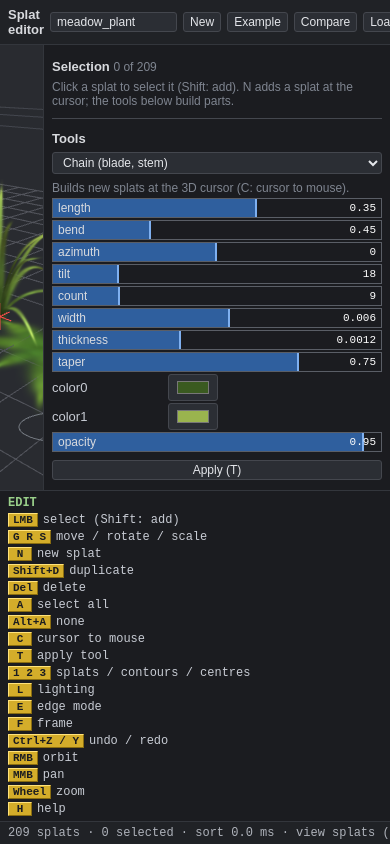
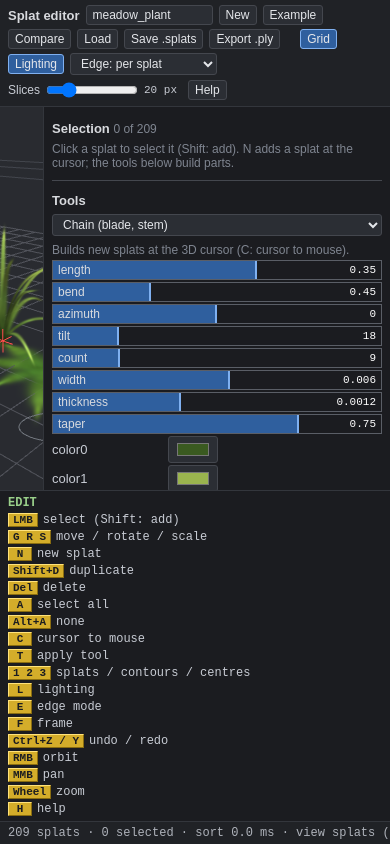
Before and after one commit to pavlo-alkhimov/vegetation-renderer, a plain HTML site: page tools/splat_editor/index.html in a window 390 px wide. Drawn offline with Linux system fonts and the light colour scheme; animation ran at ten frames a second.

Commit message:
Splat editor: contour sections spaced by a screen distance; selection in grid style
View 2 draws sections of the 2-sigma ellipsoid parallel to each local
plane, spread evenly edge to edge along the normal axis, at least the
toolbar Slices distance apart (default 20 px): the central one always,
then pairs up to 9, so the count per axis follows the splat's size on
screen. Selected splats are drawn the same way (sections and grid) in
orange in every view. Toolbar no longer squeezes its buttons.

Co-Authored-By: Claude Opus 5.5 <noreply@anthropic.com>

```diff
--- a/tools/splat_editor/index.html
+++ b/tools/splat_editor/index.html
@@ -23,6 +23,8 @@
     <option value="0">Edge: all Gaussian</option><option value="1">Edge: all saturated</option>
     <option value="2">Edge: all generalized</option><option value="3">Edge: all cut-off</option>
   </select>
+  <label class="tlabel" title="distance between contour sections on screen (view 2 and the selection)">Slices
+    <input id="slice_px" type="range" min="6" max="80" step="1" value="20"> <span id="slice_val"></span></label>
   <button id="btn_help">Help</button>
 </div>
 <div id="main">
--- a/tools/splat_editor/js/main.js
+++ b/tools/splat_editor/js/main.js
@@ -5,7 +5,7 @@ const STORE_MODEL = 'splat_editor.model', STORE_TITLE = 'splat_editor.title';
 const FOV = 45 * Math.PI / 180;
 
 const E = {
-    list: [], title: 'meadow_plant', cursor: [0, 0, 0], mode: 0, edge: -1, lit: true, grid: true, centres: false,
+    list: [], title: 'meadow_plant', cursor: [0, 0, 0], mode: 0, edge: -1, slice_px: 20, lit: true, grid: true, centres: false,
     tool: 'chain', tool_P: {}, undo: [], redo: [], xf: null, editing: false, mouse: [0, 0],
     cam: { az: 0.7, el: 0.35, dist: 1.2, target: [0, 0.12, 0] }, R: null, view_key: '', data_dirty: true, msg: '', msg_t: 0,
 };
@@ -313,7 +313,9 @@ function help_text()
         'TOOLS    panel on the right: Chain (blade, stem), Leaf, Blob build at the cursor; Radial copies, Mirror and Colour\n' +
         '         variation work on the selection with the cursor as pivot. T applies the current tool.\n' +
         'VIEW     RMB drag orbit, MMB (or Shift+RMB) drag pan, wheel zoom, F frame selection (or all)\n' +
-        '         1 splats, 2 contours (2-sigma ellipses in the splat\'s own planes; planes with an axis under 3 px hidden),\n         3 centres; L lighting (normal = shortest axis); G grid via toolbar\n' +
+        '         1 splats, 2 contours (sections of the 2-sigma ellipsoid parallel to the splat\'s own planes, spaced by the\n' +
+        '         toolbar "Slices" distance, central one with a grid; planes with an axis under 3 px hidden). The selection\n' +
+        '         is always drawn this way, in orange.\n         3 centres; L lighting (normal = shortest axis); G grid via toolbar\n' +
         'EDGE     each splat has an edge mode and a "hardness" (0..1), both in the panel. The toolbar list (or E) shows\n' +
         '         each splat in its own mode ("per splat") or forces one mode on all. Compare: four copies of the model\n' +
         '         side by side (Gaussian, saturated, generalized, cut-off), each adapted to its mode.\n' +
@@ -459,6 +461,8 @@ function ui_init()
     $('btn_ply').addEventListener('click', () => download(E.title + '.ply', ply_write(E.list)));
     $('btn_grid').addEventListener('click', () => { E.grid = !E.grid; });
     $('btn_lit').addEventListener('click', () => { E.lit = !E.lit; });
+    const sl = $('slice_px'), slv = () => { E.slice_px = parseInt(sl.value, 10); $('slice_val').textContent = E.slice_px + ' px'; };
+    sl.addEventListener('input', slv); sl.addEventListener('change', () => sl.blur()); slv();
     $('edge').addEventListener('change', ev => { E.edge = parseInt(ev.target.value, 10); ev.target.blur(); });
     $('btn_help').addEventListener('click', () => { $('help').classList.toggle('hidden'); $('btn_help').blur(); });
     $('title').addEventListener('change', e => { E.title = e.target.value.trim().replace(/[^\w-]/g, '_') || 'model'; e.target.value = E.title; changed(false); });
@@ -483,7 +487,7 @@ function main()
         if (E.data_dirty || key !== E.view_key) { render_upload(E.R, E.list, cam.view); E.view_key = key; E.data_dirty = false; }
         const nsel = E.list.reduce((n, t) => n + (t.sel ? 1 : 0), 0);
         $('btn_grid').classList.toggle('on', E.grid); $('btn_lit').classList.toggle('on', E.lit);   // toggle state (also changed by keys)
-        render_frame(E.R, cam, { mode: E.mode, edge: E.edge, lit: E.lit, grid: E.grid, cursor: E.cursor, list: E.list, nsel: nsel, bg: [0.16, 0.17, 0.19] });
+        render_frame(E.R, cam, { mode: E.mode, edge: E.edge, slice_px: E.slice_px, lit: E.lit, grid: E.grid, cursor: E.cursor, list: E.list, nsel: nsel, bg: [0.16, 0.17, 0.19] });
         let s = E.list.length + ' splats · ' + nsel + ' selected · sort ' + E.R.sort_ms.toFixed(1) + ' ms · view ' + ['splats', 'contours', 'centres'][E.mode] +
                 (E.lit ? ' (lit)' : '') + ' · edge ' + (E.edge < 0 ? 'per splat' : EDGE_NAMES[E.edge] + ' (all)') + ' · cursor ' + E.cursor.map(v => v.toFixed(3)).join(' ');
         if (E.mode === 1) {
--- a/tools/splat_editor/js/render.js
+++ b/tools/splat_editor/js/render.js
@@ -126,14 +126,18 @@ void main() {
     o = vec4(c, 1.0);
 }`;
 
-// Contour rings: the 2-sigma ellipses in the splat's three local planes (a_pos.w = ring: 0 xy, 1 yz, 2 zx). A ring is
-// dropped when either of its two axes is under u_minpx pixels across (diameter at 2 sigma): flat splats show only
-// their outline, tiny splats nothing.
+// Contour rings: sections of the 2-sigma ellipsoid by planes parallel to the splat's three local planes
+// (a_pos.w = plane + 3 * slot; plane 0 xy, 1 yz, 2 zx). A plane family is dropped when either of its two in-plane axes is
+// under u_minpx pixels across (diameter at 2 sigma): flat splats show only their outline, tiny splats nothing. Along the
+// normal axis the sections are spread evenly from edge to edge, at least u_space pixels apart: an odd count (the central
+// section always, then pairs), up to SLICES_MAX, so long axes get more sections than short ones. Off-centre sections
+// are drawn dimmer.
+const SLICES_MAX = 9;
 const VS_RING = `#version 300 es
 layout(location=0) in vec4 a_pos;
 layout(location=1) in vec3 i_pos; layout(location=2) in vec3 i_scale; layout(location=3) in vec4 i_rot; layout(location=4) in vec4 i_col;
 layout(location=5) in float i_sel;
-uniform mat4 u_vp, u_view; uniform float u_focal, u_minpx; uniform int u_only_sel;
+uniform mat4 u_vp, u_view; uniform float u_focal, u_minpx, u_space; uniform int u_only_sel;
 out vec4 v_col;
 mat3 qmat(vec4 q) {
     float w = q.x, x = q.y, y = q.z, z = q.w;
@@ -146,11 +150,19 @@ void main() {
     if (u_only_sel == 1 && i_sel < 0.5) return;
     float depth = max(-(u_view * vec4(i_pos, 1.0)).z, 1e-4);
     vec3 px = 4.0 * i_scale * u_focal / depth;                       // 2-sigma diameter of each axis in pixels
-    int r = int(a_pos.w + 0.5);
+    int code = int(a_pos.w + 0.5), r = code % 3, j = code / 3;
     vec2 ax = r == 0 ? px.xy : r == 1 ? px.yz : px.xz;
     if (min(ax.x, ax.y) < u_minpx) return;
-    gl_Position = u_vp * vec4(i_pos + qmat(normalize(i_rot)) * (a_pos.xyz * i_scale * 2.0), 1.0);
-    v_col = i_sel > 0.5 ? vec4(1.0, 0.62, 0.15, 1.0) : vec4(min(i_col.rgb * 1.25 + 0.08, vec3(1.0)), 1.0);
+    float len = r == 0 ? px.z : r == 1 ? px.x : px.y;                 // normal axis, 2-sigma diameter in pixels
+    int n = 1 + 2 * int(clamp(floor((len / max(u_space, 1.0) - 1.0) * 0.5), 0.0, float(${SLICES_MAX - 1}) * 0.5));
+    if (j >= n) return;
+    int m = j == 0 ? 0 : (j % 2 == 1 ? (j + 1) / 2 : -(j + 1) / 2);
+    float f = 2.0 * float(m) / float(n + 1);                          // offset along the normal, in units of 2 sigma
+    vec3 nrm = r == 0 ? vec3(0.0, 0.0, 1.0) : r == 1 ? vec3(1.0, 0.0, 0.0) : vec3(0.0, 1.0, 0.0);
+    vec3 loc = a_pos.xyz * sqrt(max(1.0 - f * f, 0.0)) + nrm * f;
+    gl_Position = u_vp * vec4(i_pos + qmat(normalize(i_rot)) * (loc * i_scale * 2.0), 1.0);
+    vec3 col = i_sel > 0.5 ? vec3(1.0, 0.62, 0.15) : min(i_col.rgb * 1.25 + 0.08, vec3(1.0));
+    v_col = vec4(j == 0 ? col : col * 0.6, 1.0);
 }`;
 
 // Contour fills: a grid inside each visible contour ellipse (same planes and hiding rule as the rings), lines in the
@@ -160,7 +172,7 @@ const VS_FILL = `#version 300 es
 layout(location=0) in vec4 a_pos;                                    // xy = corner (+-1), z unused, w = plane
 layout(location=1) in vec3 i_pos; layout(location=2) in vec3 i_scale; layout(location=3) in vec4 i_rot; layout(location=4) in vec4 i_col;
 layout(location=5) in float i_sel;
-uniform mat4 u_vp, u_view; uniform float u_focal, u_minpx, u_cellpx;
+uniform mat4 u_vp, u_view; uniform float u_focal, u_minpx, u_cellpx; uniform int u_only_sel;
 out vec2 v_uv; out vec2 v_m; flat out float v_cell; flat out vec4 v_col;
 mat3 qmat(vec4 q) {
     float w = q.x, x = q.y, y = q.z, z = q.w;
@@ -175,6 +187,7 @@ float step125(float x) {
 }
 void main() {
     gl_Position = vec4(0.0, 0.0, 2.0, 1.0);
+    if (u_only_sel == 1 && i_sel < 0.5) return;
     float depth = max(-(u_view * vec4(i_pos, 1.0)).z, 1e-4);
     vec3 px = 4.0 * i_scale * u_focal / depth;
     int r = int(a_pos.w + 0.5);
@@ -186,7 +199,7 @@ void main() {
     v_uv = a_pos.xy;
     v_m = a_pos.xy * s;
     v_cell = step125(u_cellpx * depth / u_focal);
-    v_col = vec4(min(i_col.rgb * 1.25 + 0.08, vec3(1.0)), 0.5);
+    v_col = i_sel > 0.5 && u_only_sel == 1 ? vec4(1.0, 0.62, 0.15, 0.5) : vec4(min(i_col.rgb * 1.25 + 0.08, vec3(1.0)), 0.5);
     gl_Position = u_vp * vec4(i_pos + a * v_m.x + b * v_m.y, 1.0);
 }`;
 const FS_FILL = `#version 300 es
@@ -231,12 +244,13 @@ function sphere_mesh()
     const P = (i, j) => { const th = j / nv * Math.PI, ph = i / nu * 2 * Math.PI; return [Math.sin(th) * Math.cos(ph), Math.cos(th), Math.sin(th) * Math.sin(ph)]; };
     for (let j = 0; j < nv; j++)
         for (let i = 0; i < nu; i++) tri.push(...P(i, j), ...P(i + 1, j), ...P(i + 1, j + 1), ...P(i, j), ...P(i + 1, j + 1), ...P(i, j + 1));
-    for (let k = 0; k < 3; k++)
-        for (let i = 0; i < 32; i++)
-            for (const a of [i, i + 1]) {
-                const c = Math.cos(a / 32 * 2 * Math.PI), s = Math.sin(a / 32 * 2 * Math.PI);
-                ring.push(...(k === 0 ? [c, s, 0] : k === 1 ? [0, c, s] : [c, 0, s]), k);
-            }
+    for (let j = 0; j < SLICES_MAX; j++)                              // slice slot j, plane k: w = k + 3 j
+        for (let k = 0; k < 3; k++)
+            for (let i = 0; i < 32; i++)
+                for (const a of [i, i + 1]) {
+                    const c = Math.cos(a / 32 * 2 * Math.PI), s = Math.sin(a / 32 * 2 * Math.PI);
+                    ring.push(...(k === 0 ? [c, s, 0] : k === 1 ? [0, c, s] : [c, 0, s]), k + 3 * j);
+                }
     const fill = [];                                                  // one quad per local plane (corner xy, plane w)
     for (let k = 0; k < 3; k++) for (const c of [[-1, -1], [1, -1], [1, 1], [-1, -1], [1, 1], [-1, 1]]) fill.push(c[0], c[1], 0, k);
     return { tri: new Float32Array(tri), ring: new Float32Array(ring), fill: new Float32Array(fill) };
@@ -329,14 +343,29 @@ function grid_lines()
     return d;
 }
 
-function rings_draw(R, cam, vp, h, minpx, only_sel)
+function rings_draw(R, cam, vp, h, minpx, only_sel, space)
 {
     const gl = R.gl, u = R.pr.u;
     gl.useProgram(R.pr.p);
     gl.uniformMatrix4fv(u.u_vp, false, vp); gl.uniformMatrix4fv(u.u_view, false, cam.view);
     gl.uniform1f(u.u_focal, cam.focal * h); gl.uniform1f(u.u_minpx, minpx); gl.uniform1i(u.u_only_sel, only_sel ? 1 : 0);
+    gl.uniform1f(u.u_space, space);
     gl.bindVertexArray(R.vao_ring);
     gl.drawArraysInstanced(gl.LINES, 0, R.ring_count, R.n);
+}
+
+// Grid fills inside the central contour of each plane (blended, no depth writes); only_sel: selected splats, in orange.
+function fills_draw(R, cam, vp, h, minpx, only_sel, cellpx)
+{
+    const gl = R.gl, u = R.pf.u;
+    gl.depthMask(false); gl.enable(gl.BLEND); gl.blendFunc(gl.SRC_ALPHA, gl.ONE_MINUS_SRC_ALPHA);
+    gl.useProgram(R.pf.p);
+    gl.uniformMatrix4fv(u.u_vp, false, vp); gl.uniformMatrix4fv(u.u_view, false, cam.view);
+    gl.uniform1f(u.u_focal, cam.focal * h); gl.uniform1f(u.u_minpx, minpx); gl.uniform1f(u.u_cellpx, cellpx);
+    gl.uniform1i(u.u_only_sel, only_sel ? 1 : 0);
+    gl.bindVertexArray(R.vao_fill);
+    gl.drawArraysInstanced(gl.TRIANGLES, 0, R.fill_count, R.n);
+    gl.disable(gl.BLEND); gl.depthMask(true);
 }
 
 // mode: 0 splats, 1 contours (2-sigma ellipses in the local planes), 2 centres. view: camera {view, proj, eye, focal}.
@@ -361,15 +390,9 @@ function render_frame(R, cam, opts)
             gl.drawArraysInstanced(gl.TRIANGLE_STRIP, 0, 4, R.n);
             gl.disable(gl.BLEND); gl.depthMask(true);
         } else if (opts.mode === 1) {
-            // Grid fills first (blended, no depth writes), then the outlines.
-            gl.depthMask(false); gl.enable(gl.BLEND); gl.blendFunc(gl.SRC_ALPHA, gl.ONE_MINUS_SRC_ALPHA);
-            gl.useProgram(R.pf.p);
-            gl.uniformMatrix4fv(R.pf.u.u_vp, false, vp); gl.uniformMatrix4fv(R.pf.u.u_view, false, cam.view);
-            gl.uniform1f(R.pf.u.u_focal, cam.focal * h); gl.uniform1f(R.pf.u.u_minpx, 3 * dpr); gl.uniform1f(R.pf.u.u_cellpx, (opts.cell_px || 20) * dpr);
-            gl.bindVertexArray(R.vao_fill);
-            gl.drawArraysInstanced(gl.TRIANGLES, 0, R.fill_count, R.n);
-            gl.disable(gl.BLEND); gl.depthMask(true);
-            rings_draw(R, cam, vp, h, 3 * dpr, false);
+            // Grid fills first, then the outlines.
+            fills_draw(R, cam, vp, h, 3 * dpr, false, (opts.cell_px || 20) * dpr);
+            rings_draw(R, cam, vp, h, 3 * dpr, false, (opts.slice_px || 20) * dpr);
         }
         if (opts.mode === 2 || opts.centres) {
             const pts = [];
@@ -378,10 +401,11 @@ function render_frame(R, cam, opts)
             lines_draw(R, pts, gl.POINTS, vp, opts.mode === 2 ? 5 * dpr : 3 * dpr);
             gl.enable(gl.DEPTH_TEST);
         }
-        // Selection: three 2-sigma rings per selected splat, always on top.
+        // Selection: drawn as in the contour view (sections and grid), in orange, always on top.
         if (opts.nsel) {
             gl.disable(gl.DEPTH_TEST);
-            rings_draw(R, cam, vp, h, 0, true);
+            fills_draw(R, cam, vp, h, 0, true, (opts.cell_px || 20) * dpr);
+            rings_draw(R, cam, vp, h, 0, true, (opts.slice_px || 20) * dpr);
             gl.enable(gl.DEPTH_TEST);
         }
     }
--- a/tools/splat_editor/splat_editor.css
+++ b/tools/splat_editor/splat_editor.css
@@ -5,6 +5,11 @@ button:hover { background: #363a42; }
 button.on { background: #2f5f9e; border-color: #7fb0f0; }
 #toolbar { display: flex; align-items: center; gap: 6px; padding: 5px 8px; background: #202226; border-bottom: 1px solid #33363c; flex: none; }
 #toolbar .sep { width: 8px; }
+#toolbar { flex-wrap: wrap; row-gap: 4px; }
+#toolbar > * { white-space: nowrap; flex: none; }
+.tlabel { display: flex; align-items: center; gap: 4px; font-size: 12px; color: #c8ccd4; }
+.tlabel input[type=range] { width: 90px; padding: 0; }
+#slice_val { min-width: 38px; font: 11px monospace; }
 #main { flex: 1; display: flex; min-height: 0; }
 #view { flex: 1; min-width: 0; display: block; outline: none; cursor: crosshair; }
 #panel { width: 330px; flex: none; overflow-y: auto; padding: 8px; border-left: 1px solid #33363c; background: #1b1c20; }
```
Also changed, not shown: 1 other file.
